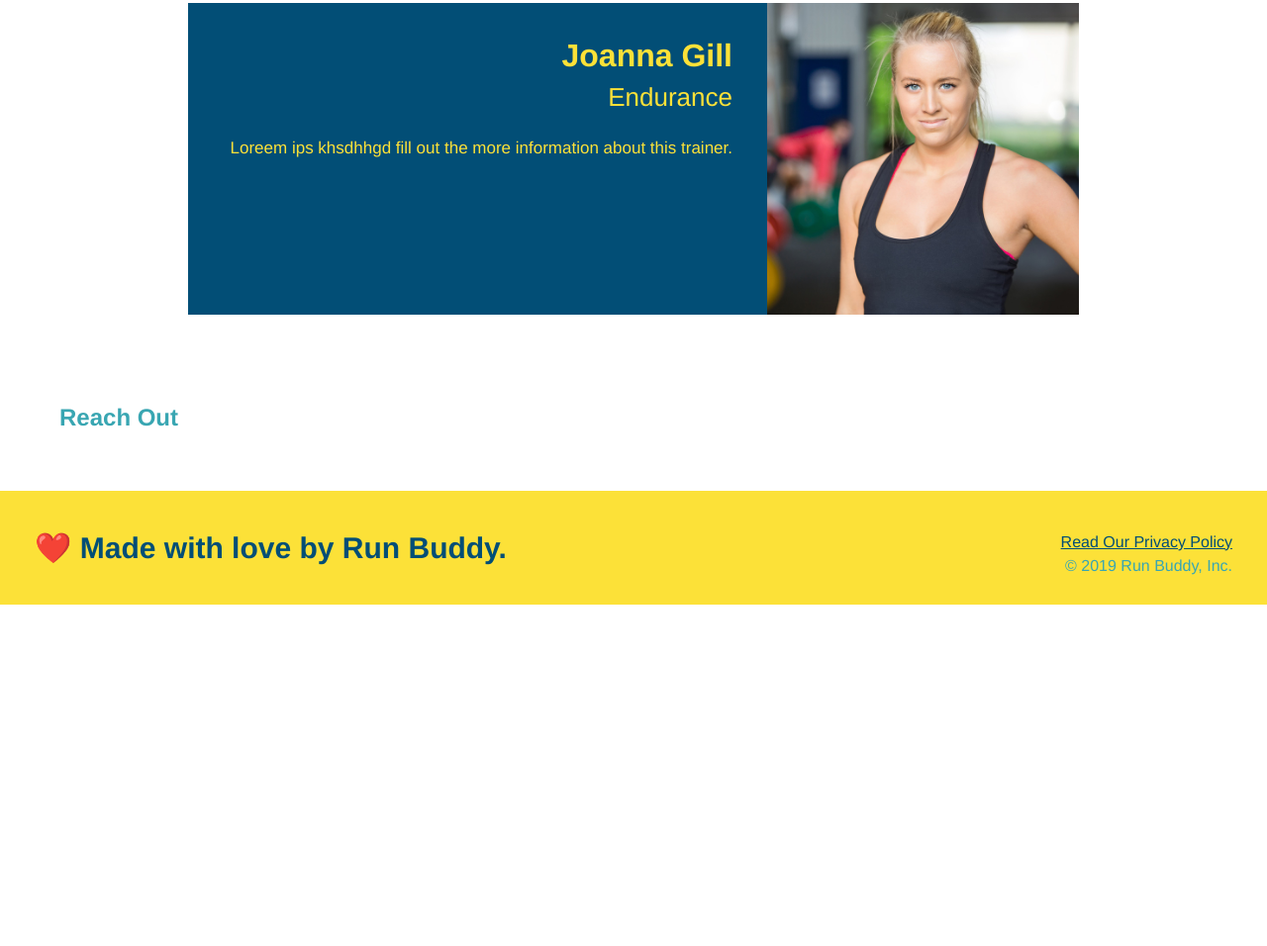
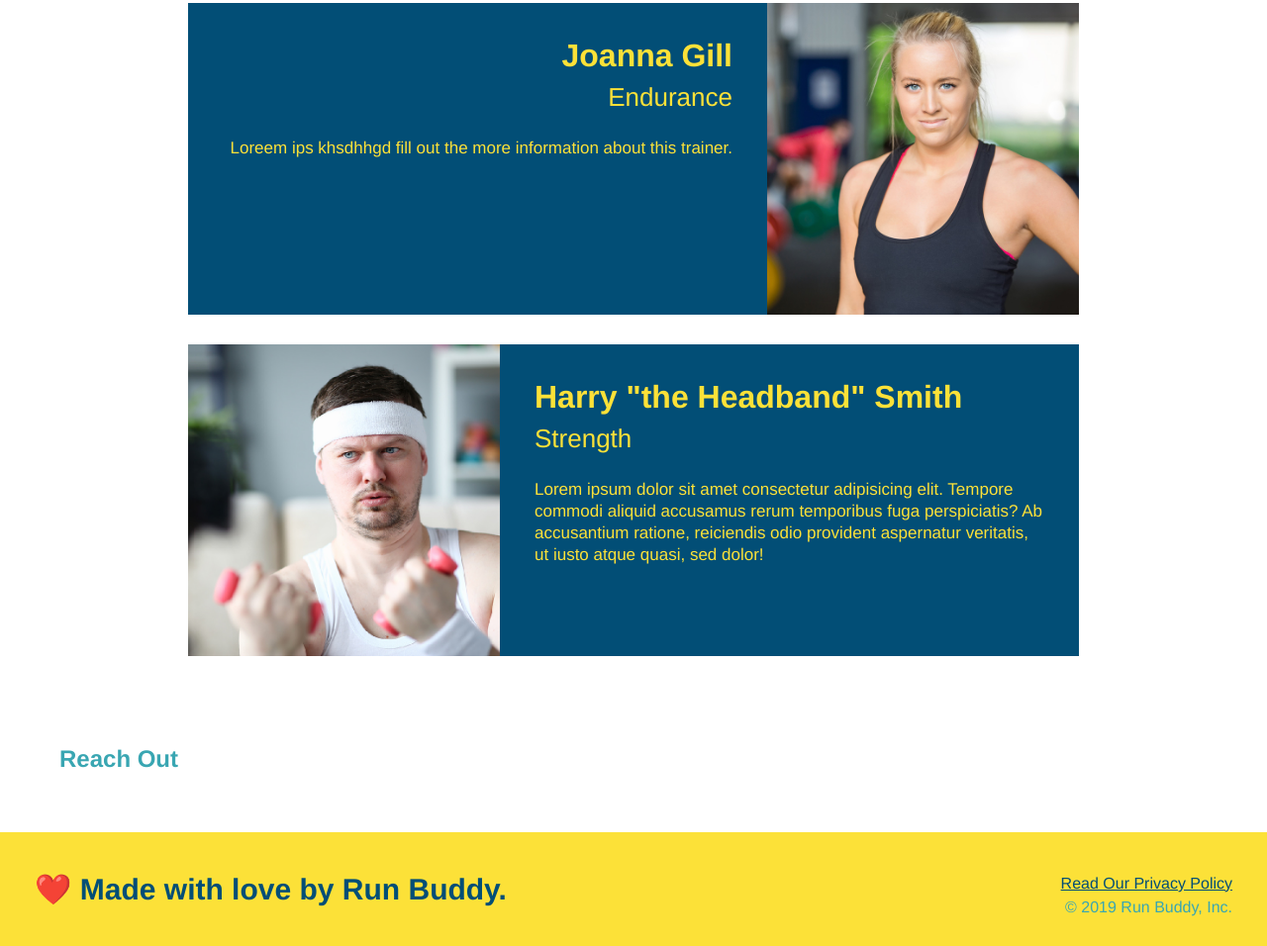
Before and after one commit to owenchilongo/run-buddy, a plain HTML site: page index.html in a window 1280 px wide. Shown: the part 3314-4270 px from the top of the page at 99% size. Before the commit the page ends 3925 px from the top, so only its background shows below. Drawn offline with Linux system fonts and the light colour scheme.

Commit message:
trainers section completed

```diff
--- a/index.html
+++ b/index.html
@@ -122,6 +122,17 @@
                 </div>
                 <img src="./assets/images/trainer-2.jpg" alt="Joanna Gill cooling of after a workout" />
             </article>
+            <!-- third trainer bio -->
+            <article class="trainer">
+                <img src="./assets/images/trainer-3.jpg" alt="Harry Smith wearing a headband and lifting comically small pink weights" />
+                <div class="trainer-bio text-left">
+                    <h3>Harry "the Headband" Smith</h3>
+                    <h4>Strength</h4>
+                    <p>
+                        Lorem ipsum dolor sit amet consectetur adipisicing elit. Tempore commodi aliquid accusamus rerum temporibus fuga perspiciatis? Ab accusantium ratione, reiciendis odio provident aspernatur veritatis, ut iusto atque quasi, sed dolor!
+                    </p>
+                </div>
+            </article>
 
         <!-- "reach out" section -->
         <section>
```
